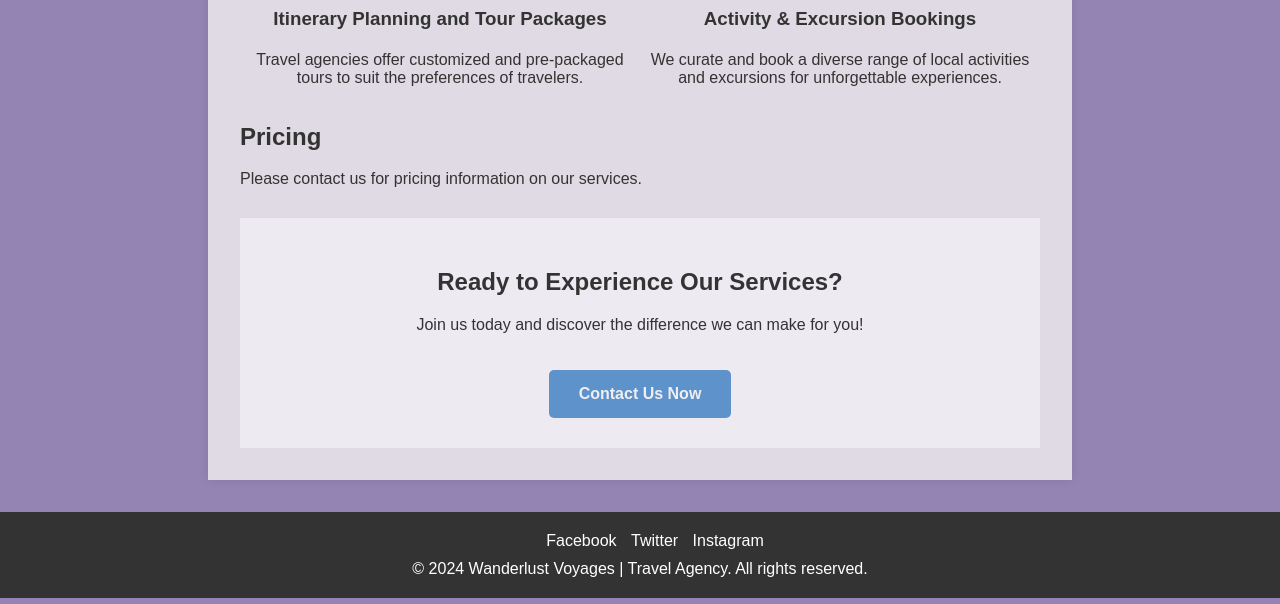
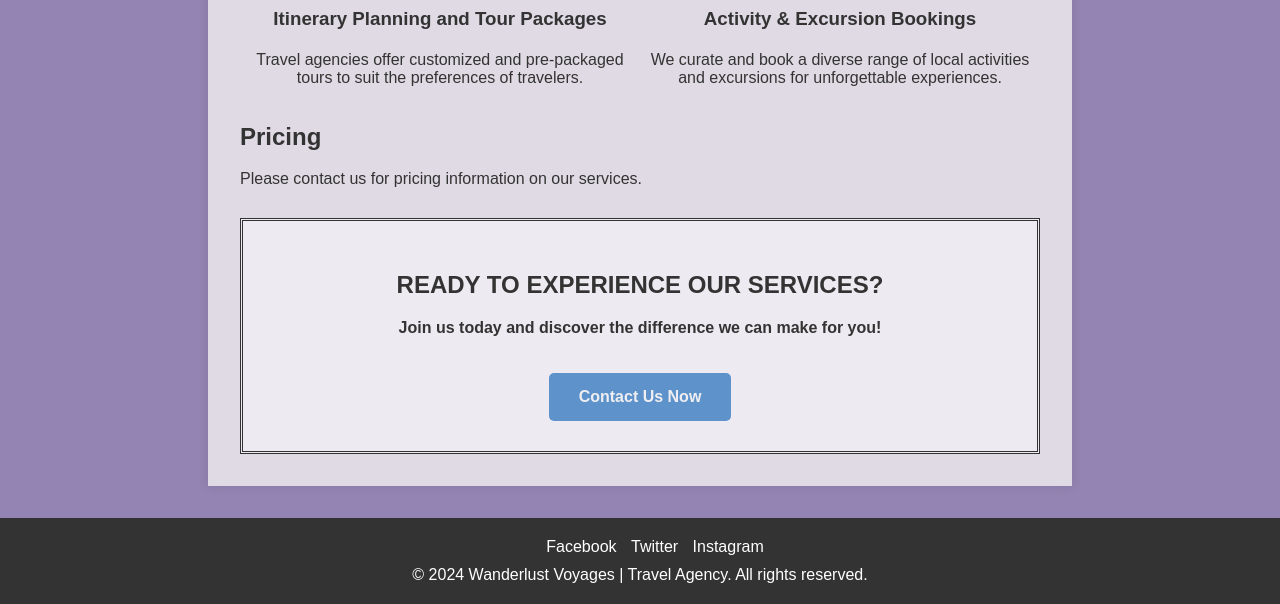
Before and after one commit to tth200/tth200.github.io, a plain HTML site: page week 2/index.html in a window 1280 px wide. Shown: the part 1248-1852 px from the top of the page. Drawn offline with Linux system fonts and the light colour scheme.

Commit message:
finished website changes

```diff
--- a/week 2/index.html
+++ b/week 2/index.html
@@ -1,4 +1,4 @@
-<!DOCTYPE html>
+ <!DOCTYPE html>
 <html lang="en">
 <head>
   <meta charset="UTF-8">
@@ -87,8 +87,8 @@
 
       <!-- Call to Action -->
       <section class="cta-container">
-        <h2>Ready to Experience Our Services?</h2>
-        <p>Join us today and discover the difference we can make for you!</p>
+        <h2 id = "cta-title">Ready to Experience Our Services?</h2>
+        <p id = "cta-text">Join us today and discover the difference we can make for you!</p>
         <a href="contact.html" class="cta-button">Contact Us Now</a>
       </section>
 
--- a/week 2/style.css
+++ b/week 2/style.css
@@ -137,14 +137,23 @@ main h3 {
 }
 
 /* Call to Action Styles */
+
+
+#cta-title{
+    text-transform: uppercase;
+}
+
+#cta-text{
+    font-size: 16px;
+    font-weight: bold;
+}
+
 .cta-container {
     text-align: center;
     padding: 30px;
     background-color: #edebf1;
     margin-top: 30px;
-}
-h2.cta-title{
-    font-style: italic;
+    border-style: double;
 }
 
 .cta-button {
```
